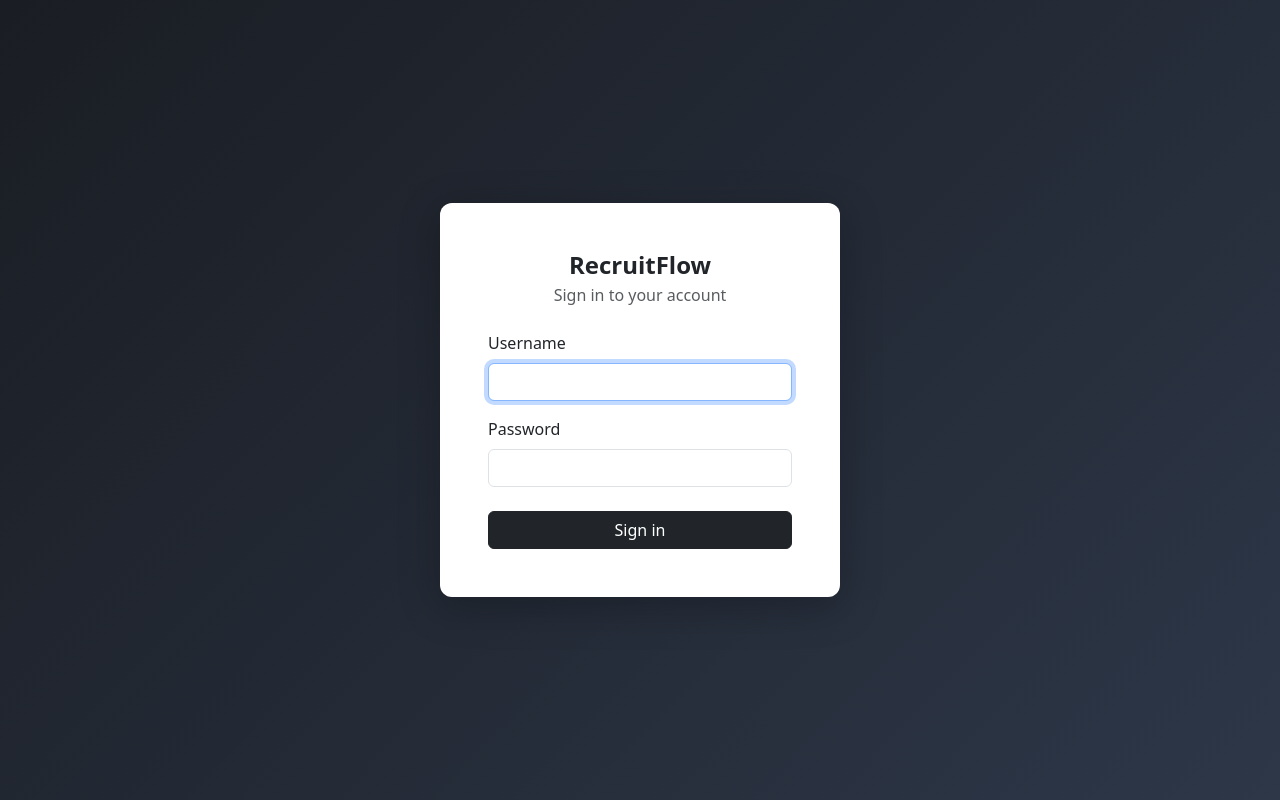
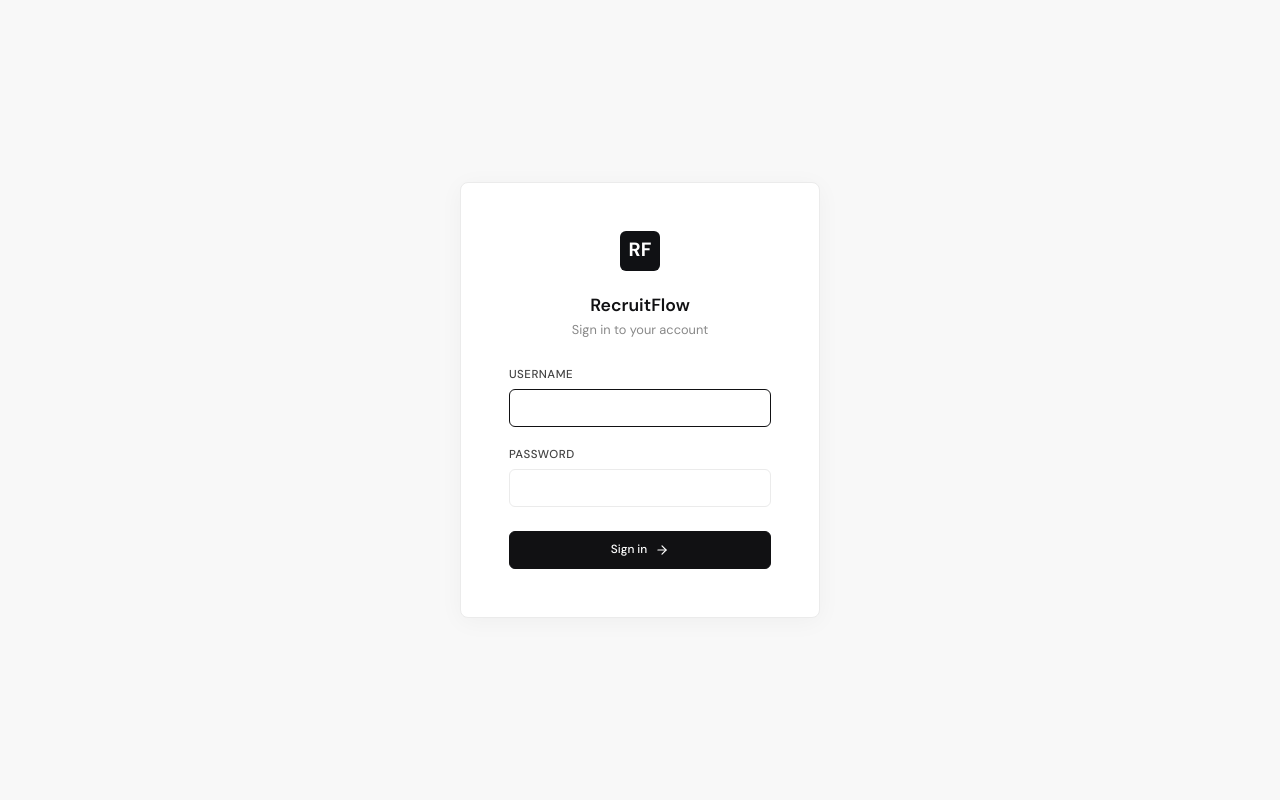
Before and after one commit to alexandruradulescu-neurony/probable-octo-invention, a Django app: page /login/ in a window 1280 px wide. Run offline with Django 5.2, Linux system fonts and the light colour scheme.

Commit message:
feat(ui): redesign login and prompt list views
Made-with: Cursor

```diff
--- a/templates/registration/login.html
+++ b/templates/registration/login.html
@@ -4,47 +4,77 @@
   <meta charset="utf-8">
   <meta name="viewport" content="width=device-width, initial-scale=1">
   <title>Login — RecruitFlow</title>
+
+  <!-- Fonts -->
+  <link rel="preconnect" href="https://fonts.googleapis.com">
+  <link rel="preconnect" href="https://fonts.gstatic.com" crossorigin>
+  <link href="https://fonts.googleapis.com/css2?family=DM+Sans:opsz,wght@9..40,400;9..40,500;9..40,600;9..40,700&display=swap" rel="stylesheet">
+
+  <!-- Bootstrap CSS -->
   <link href="https://cdn.jsdelivr.net/npm/bootstrap@5.3.3/dist/css/bootstrap.min.css" rel="stylesheet">
+
+  <!-- Custom Styles -->
+  <link href="/static/css/styles.css" rel="stylesheet">
+
   <style>
     body {
       min-height: 100vh;
       display: flex;
       align-items: center;
       justify-content: center;
-      background: linear-gradient(135deg, #1a1d23 0%, #2d3748 100%);
+      background: var(--bg-page);
     }
     .login-card {
       width: 100%;
-      max-width: 400px;
-      border: none;
-      border-radius: .75rem;
-      box-shadow: 0 10px 40px rgba(0,0,0,.25);
+      max-width: 360px;
+      border: 1px solid var(--border-default);
+      border-radius: var(--radius-lg);
+      box-shadow: 0 4px 24px rgba(0,0,0,0.04);
+      background: var(--bg-card);
+    }
+    .brand-logo {
+      width: 40px;
+      height: 40px;
+      background: var(--bg-sidebar);
+      color: #ffffff;
+      border-radius: var(--radius-md);
+      display: flex;
+      align-items: center;
+      justify-content: center;
+      font-weight: 700;
+      font-size: 1.2rem;
+      margin: 0 auto 1.5rem auto;
     }
   </style>
 </head>
 <body>
-  <div class="card login-card">
-    <div class="card-body p-5">
-      <h4 class="text-center mb-1 fw-bold">RecruitFlow</h4>
-      <p class="text-center text-muted mb-4">Sign in to your account</p>
+  <div class="login-card">
+    <div class="card-body p-4 p-sm-5">
+      <div class="brand-logo">RF</div>
+      <h4 class="text-center mb-1" style="font-weight: 600; color: var(--text-primary); font-size: 1.1rem;">RecruitFlow</h4>
+      <p class="text-center mb-4" style="color: var(--text-tertiary); font-size: 0.8rem;">Sign in to your account</p>
 
       {% if form.errors %}
-      <div class="alert alert-danger py-2">Invalid email or password.</div>
+      <div class="alert alert-danger d-flex align-items-center gap-2 mb-4" style="padding: 0.75rem; font-size: 0.75rem;">
+        <svg width="14" height="14" fill="none" stroke="currentColor" stroke-width="2" stroke-linecap="round" stroke-linejoin="round" viewBox="0 0 24 24" style="flex-shrink: 0;"><circle cx="12" cy="12" r="10"></circle><line x1="15" y1="9" x2="9" y2="15"></line><line x1="9" y1="9" x2="15" y2="15"></line></svg>
+        <div>Invalid email or password.</div>
+      </div>
       {% endif %}
 
       <form method="post">
         {% csrf_token %}
         <div class="mb-3">
           <label for="id_username" class="form-label">Username</label>
-          <input type="text" name="username" id="id_username"
-                 class="form-control" autofocus required>
+          <input type="text" name="username" id="id_username" class="form-control" autofocus required>
         </div>
         <div class="mb-4">
           <label for="id_password" class="form-label">Password</label>
-          <input type="password" name="password" id="id_password"
-                 class="form-control" required>
+          <input type="password" name="password" id="id_password" class="form-control" required>
         </div>
-        <button type="submit" class="btn btn-dark w-100">Sign in</button>
+        <button type="submit" class="btn btn-primary w-100 d-flex justify-content-center align-items-center gap-2" style="padding: 0.6rem;">
+          Sign in
+          <svg width="14" height="14" fill="none" stroke="currentColor" stroke-width="2" stroke-linecap="round" stroke-linejoin="round" viewBox="0 0 24 24"><line x1="5" y1="12" x2="19" y2="12"></line><polyline points="12 5 19 12 12 19"></polyline></svg>
+        </button>
       </form>
     </div>
   </div>
```
Also changed, not shown: templates/prompts/prompt_list.html (+26 -18 lines).
